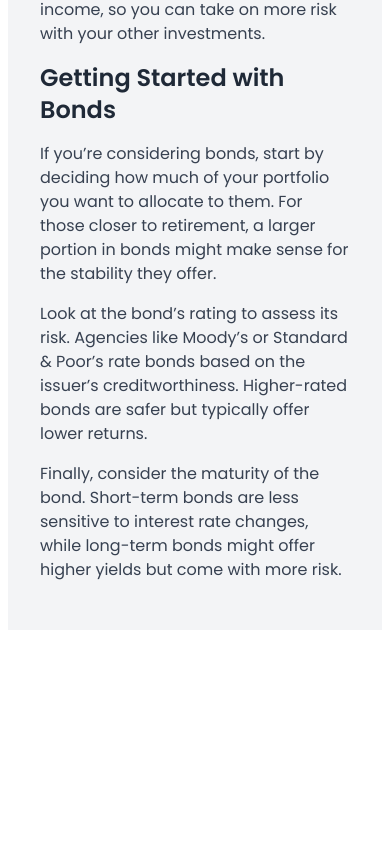
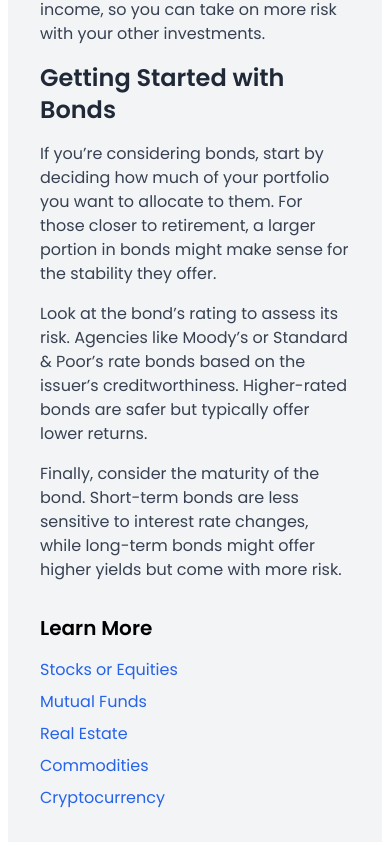
Before and after one commit to Shivm98/finacify, a Next.js app: page /learning/bonds in a window 390 px wide. Shown: the part 3538-4384 px from the top of the page. Before the commit the page ends 4176 px from the top, so only its background shows below. Built offline with nearby package versions, Linux system fonts and the light colour scheme.

Commit message:
added learn more links for learning

```diff
--- a/src/app/learning/layout.jsx
+++ b/src/app/learning/layout.jsx
@@ -1,7 +1,8 @@
 "use client";
 import { useState } from "react";
 import Link from "next/link";
-import { FiMenu } from "react-icons/fi"; // Import an icon for the menu button
+import { FiMenu } from "react-icons/fi";
+import LearnMoreLinks from "@/components/learning/LearnMoreLinks"; // Import the LearnMoreLinks component
 
 export default function InvestmentsLayout({ children }) {
   const [isSidebarOpen, setIsSidebarOpen] = useState(false);
@@ -11,9 +12,7 @@ export default function InvestmentsLayout({ children }) {
   };
 
   return (
-    <div className="flex min-h-screen bg-gray-100 ">
-      {" "}
-      {/* Adjust padding to account for header */}
+    <div className="flex min-h-screen bg-gray-100">
       {/* Sidebar only visible on screens larger than lg (1024px and above) */}
       <aside
         className={`hidden lg:block fixed inset-y-0 left-0 z-30 w-64 bg-white border-r border-gray-200 p-4 lg:static lg:w-64 lg:flex lg:flex-col`}
@@ -83,8 +82,10 @@ export default function InvestmentsLayout({ children }) {
         </nav>
       </aside>
       {/* Main Content Area */}
-      <main className="flex-1 p-8 lg:ml-64 pt-16">{children}</main>{" "}
-      {/* Adjust padding to account for header */}
+      <main className="flex-1 p-8 lg:ml-64 pt-16">
+        {children}
+        <LearnMoreLinks /> {/* Render the LearnMoreLinks component */}
+      </main>
     </div>
   );
 }
--- /dev/null
+++ b/src/components/learning/LearnMoreLinks.jsx
@@ -0,0 +1,36 @@
+"use client";
+import Link from "next/link";
+import { usePathname } from "next/navigation"; // Import usePathname to get the current path
+
+const LearnMoreLinks = () => {
+  const pathname = usePathname(); // Get the current page path
+
+  // Define all the links for learning pages
+  const links = [
+    { href: "/learning/stocks", label: "Stocks or Equities" },
+    { href: "/learning/bonds", label: "Bonds or Fixed-Income Securities" },
+    { href: "/learning/mutual-funds", label: "Mutual Funds" },
+    { href: "/learning/real-estate", label: "Real Estate" },
+    { href: "/learning/commodities", label: "Commodities" },
+    { href: "/learning/cryptocurrency", label: "Cryptocurrency" },
+  ];
+
+  return (
+    <div className="lg:hidden mt-8">
+      <h2 className="text-xl font-semibold mb-4">Learn More</h2>
+      <ul className="space-y-2">
+        {links
+          .filter((link) => link.href !== pathname) // Exclude the current page
+          .map((link) => (
+            <li key={link.href}>
+              <Link href={link.href} className="text-blue-600 hover:underline">
+                {link.label}
+              </Link>
+            </li>
+          ))}
+      </ul>
+    </div>
+  );
+};
+
+export default LearnMoreLinks;
```
